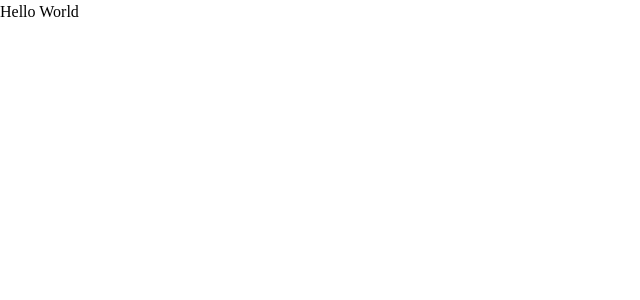
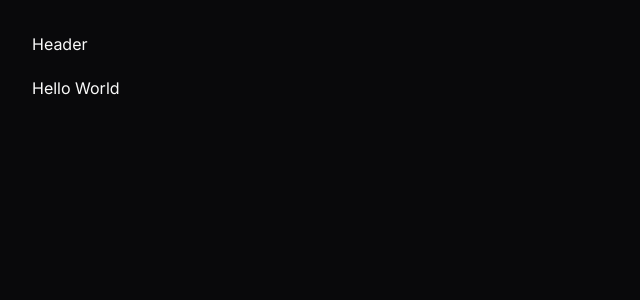
Before and after one commit to guivicentep/personal-rw-learning-next13, a Next.js app: page / in a window 1280 px wide. Shown: the top 300 px of the page, without its empty margins (0-640 px from the left). Built offline with nearby package versions, Linux system fonts and the light colour scheme.

Commit message:
wip: Criação do componente header

```diff
--- /dev/null
+++ b/src/app/(store)/(home)/loading.tsx
@@ -0,0 +1,3 @@
+export default function HomeLoading() {
+  return <p>Carregando...</p>
+}
--- /dev/null
+++ b/src/app/(store)/(home)/page.tsx
@@ -0,0 +1,5 @@
+export default async function Home() {
+  await new Promise((resolve) => setTimeout(resolve, 2000))
+
+  return <h1>Hello World</h1>
+}
--- /dev/null
+++ b/src/app/(store)/layout.tsx
@@ -0,0 +1,15 @@
+import { ReactNode } from 'react'
+
+import { Header } from '@/components/header'
+
+export default function StoreLayout({ children }: { children: ReactNode }) {
+  return (
+    <div
+      className="mx-auto grid min-h-screen w-full max-w-[1600px]
+      grid-rows-[min-content_max-content] gap-5 p-8"
+    >
+      <Header />
+      {children}
+    </div>
+  )
+}
--- a/src/app/layout.tsx
+++ b/src/app/layout.tsx
@@ -15,8 +15,10 @@ export default function RootLayout({
   children: React.ReactNode
 }>) {
   return (
-    <html lang="en">
-      <body className={inter.variable}>{children}</body>
+    <html lang="pt" className={inter.variable}>
+      <body className="bg-zinc-950 text-zinc-50 antialiased">{children}</body>
     </html>
   )
 }
+
+// 08:59
--- a/src/app/page.tsx
+++ /dev/null
@@ -1,3 +0,0 @@
-export default function Home() {
-  return <h1>Hello World</h1>
-}
--- /dev/null
+++ b/src/app/search/loading.tsx
@@ -0,0 +1,3 @@
+export default function SearchLoading() {
+  return <p>Carregando busca...</p>
+}
--- /dev/null
+++ b/src/app/search/page.tsx
@@ -0,0 +1,5 @@
+export default async function Search() {
+  await new Promise((resolve) => setTimeout(resolve, 2000))
+
+  return <h1>Search</h1>
+}
--- /dev/null
+++ b/src/components/header.tsx
@@ -0,0 +1,3 @@
+export function Header() {
+  return <div>Header</div>
+}
```
Also changed, not shown: src/app/icon.png (added).
